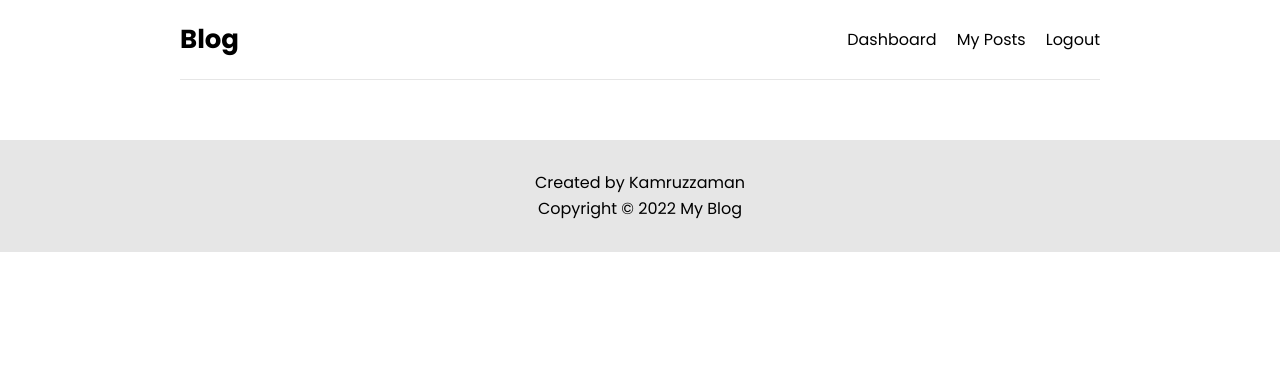
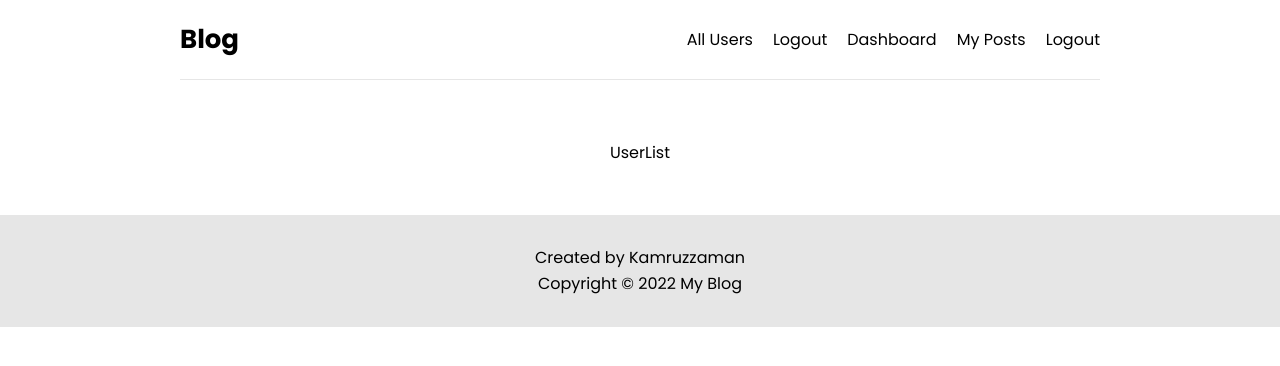
Before and after one commit to Kamruzzaman1351/MERN--Blog, a React (Create React App) app in the folder frontend/: page /admin/allusers in a window 1280 px wide. Shown: the top 366 px of the page. Built offline with nearby package versions, Linux system fonts and the light colour scheme; sample sign-in values are in the browser's storage.

Commit message:
Logout admin and fixing nav

```diff
--- a/frontend/src/App.js
+++ b/frontend/src/App.js
@@ -11,7 +11,8 @@ import { ToastContainer } from 'react-toastify';
 import 'react-toastify/dist/ReactToastify.css';
 import UserPrivateRoute from "./components/UserPrivateRoute"
 import Footer from "./components/shared/Footer"
-
+import AdminPrivateRoute from "./components/AdminPrivateRoute"
+import UserList from "./pages/admin/UserList"
 function App() {
   return (
     <>
@@ -20,7 +21,10 @@ function App() {
         <Header />
         <Routes>
           <Route path="/" element={<Home />} />
-          <Route path="/admin/dashboard" element={<AdminDashboard />} />
+          <Route path="/admin" element={<AdminPrivateRoute />}>
+            <Route path="/admin/dashboard" element={<AdminDashboard />} />
+            <Route path="/admin/allusers" element={<UserList />} />
+          </Route>
           <Route path="/user" element={<UserPrivateRoute />} >
             <Route path="/user/dashboard" element={<Dashboard />} />
             <Route path="/user/post" element={<MyPost />} />
--- /dev/null
+++ b/frontend/src/components/AdminPrivateRoute.jsx
@@ -0,0 +1,13 @@
+import {Navigate, Outlet} from "react-router-dom"
+import {useSelector} from "react-redux"
+
+const AdminPrivateRoute = () => {
+    const {admin} = useSelector(state => state.admin)
+  return (
+    <>
+        { admin ? <Outlet /> : <Navigate to="/admin/login" />}
+    </>
+  )
+}
+
+export default AdminPrivateRoute
--- a/frontend/src/components/shared/Header.jsx
+++ b/frontend/src/components/shared/Header.jsx
@@ -2,13 +2,19 @@ import {FaSignInAlt, FaUser,} from 'react-icons/fa'
 import {Link, useNavigate} from "react-router-dom"
 import { useSelector, useDispatch } from 'react-redux'
 import { reset, logout } from '../../features/user/auth/userSlice'
+import { adminLogout } from '../../features/admin/adminSlice'
 const Header = () => {
   const {user} = useSelector(state => state.user)
+  const {admin} = useSelector(state => state.admin)
   const dispatch = useDispatch()
   const navigate = useNavigate()
   const onLogout = () => {
     dispatch(logout())
     dispatch(reset())
+    navigate("/")
+  }
+  const logoutAdmin = () => {
+    dispatch(adminLogout())
     navigate("/")
   }
   return (
@@ -17,6 +23,20 @@ const Header = () => {
         <Link to='/'>Blog</Link>
       </div>
       <ul>
+        { admin && (
+        <>
+          <li>
+            <Link to='/admin/allusers'>
+                All Users
+            </Link>
+          </li>
+          <li style={{cursor: "pointer"}}>
+            <p onClick={logoutAdmin}>
+              Logout
+            </p>
+          </li>
+        </>
+        )}
         {user && (
           <>
              <li>
@@ -36,7 +56,7 @@ const Header = () => {
             </li>
           </>
         )}
-        {!user && (
+        {(!user && !admin) && (
           <>
             <li>
             <Link to='/user/login'>
--- a/frontend/src/features/admin/adminService.js
+++ b/frontend/src/features/admin/adminService.js
@@ -8,8 +8,13 @@ const adminLogin = async (formData) => {
     return response.data
 }
 
+const adminLogout = async() => {
+    localStorage.removeItem("admin")
+}
+
 const adminService = {
     adminLogin,
+    adminLogout,
 }
 
 export default adminService
--- a/frontend/src/features/admin/adminSlice.js
+++ b/frontend/src/features/admin/adminSlice.js
@@ -20,6 +20,12 @@ export const adminLogin = createAsyncThunk("/admin/login", async(formData, thunk
                         || error.message || error.toString()
         return thunkAPI.rejectWithValue(message)
     }
+})
+
+// Admin Logout
+export const adminLogout = createAsyncThunk("/admin/logout", async() => {
+    return await adminService.adminLogout()
+
 })
 
 const adminSlice = createSlice({
@@ -49,6 +55,9 @@ const adminSlice = createSlice({
                 state.isSuccess = false
                 state.isMessage = action.payload
             })
+            .addCase(adminLogout.fulfilled, (state) => {
+                state.admin = null
+            })
     }
 })
 
--- /dev/null
+++ b/frontend/src/pages/admin/UserList.jsx
@@ -0,0 +1,9 @@
+import React from 'react'
+
+const UserList = () => {
+  return (
+    <div>UserList</div>
+  )
+}
+
+export default UserList
```
